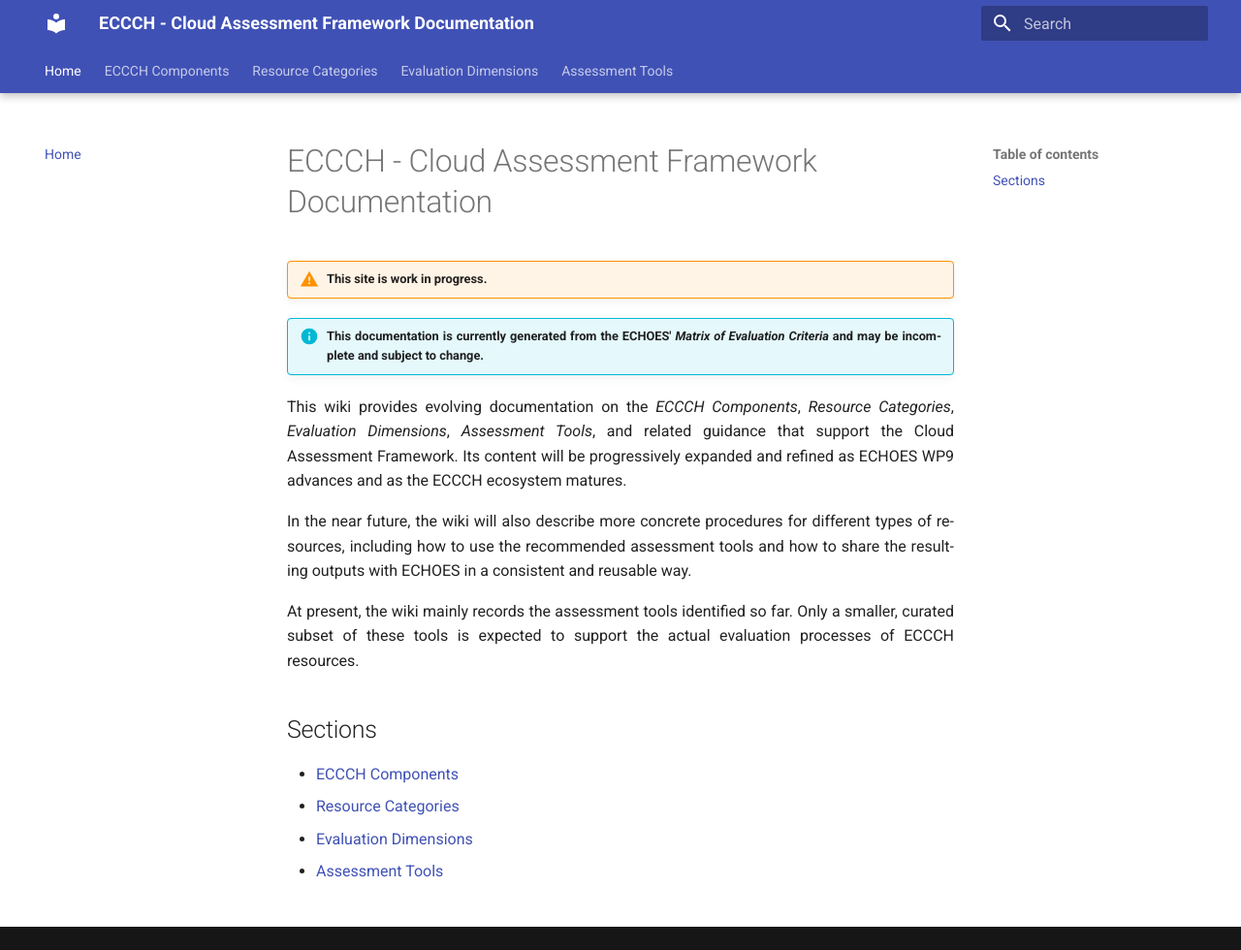
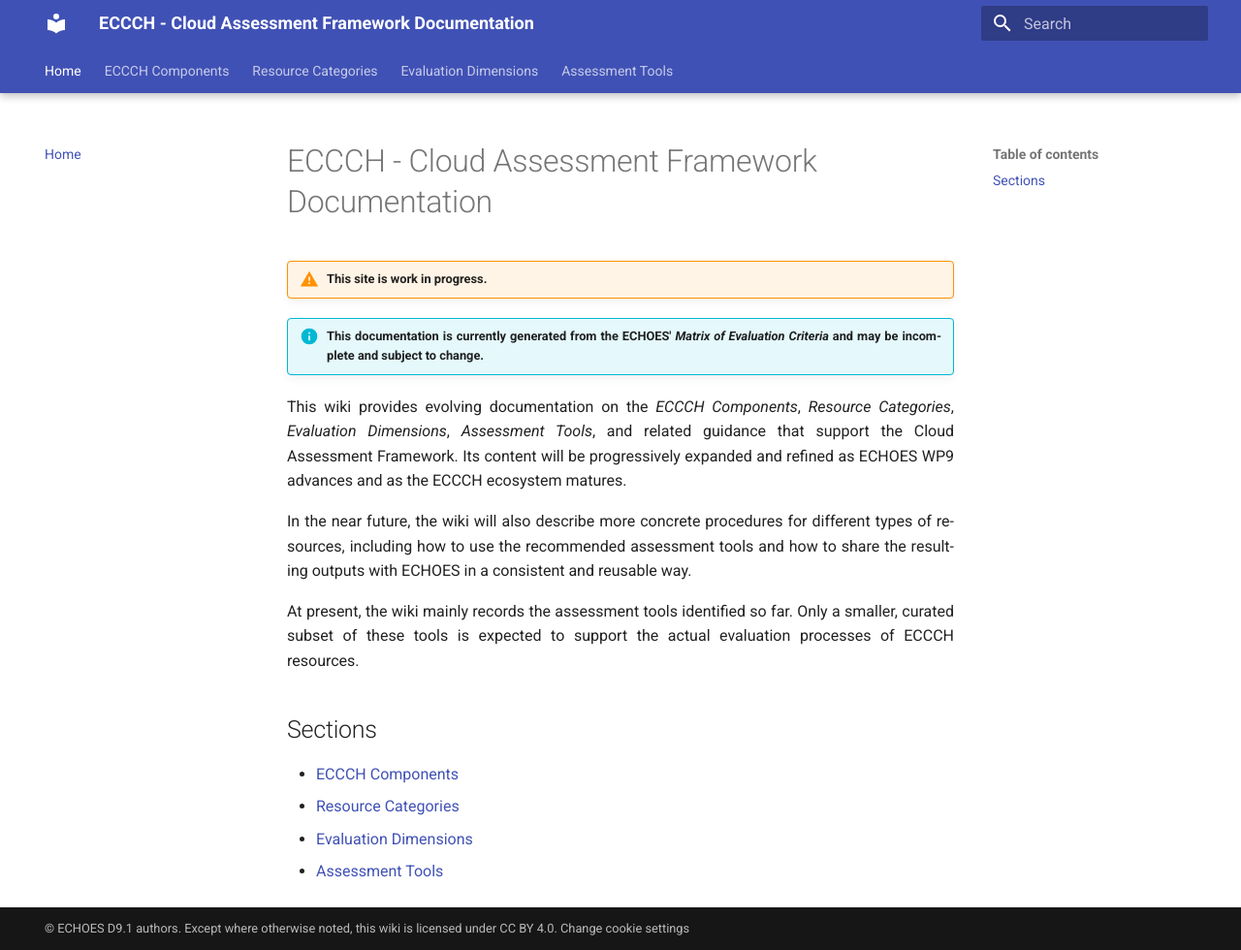
Before and after one commit to ECHOES-ECCCH-TECHNICAL/cloud-assessment-framework, an MkDocs documentation site: the page built from docs/index.md, in a window 1280 px wide and 980 px high. Shown: the whole window at 97% size. Built offline with MkDocs 1.6.1 and Material for MkDocs 9.7.7, drawn with Linux system fonts in a browser that asks for light colours.

Commit message:
Add copyright option to allow users change cookie settings

```diff
--- a/mkdocs.yml
+++ b/mkdocs.yml
@@ -167,3 +167,7 @@ extra:
       - accept
       - reject
       #- manage
+copyright: >
+    &copy; ECHOES D9.1 authors. Except where otherwise noted, this wiki is
+    licensed under <a href="https://creativecommons.org/licenses/by/4.0/">CC BY 4.0</a>.
+    <a href="#__consent">Change cookie settings</a>
```
